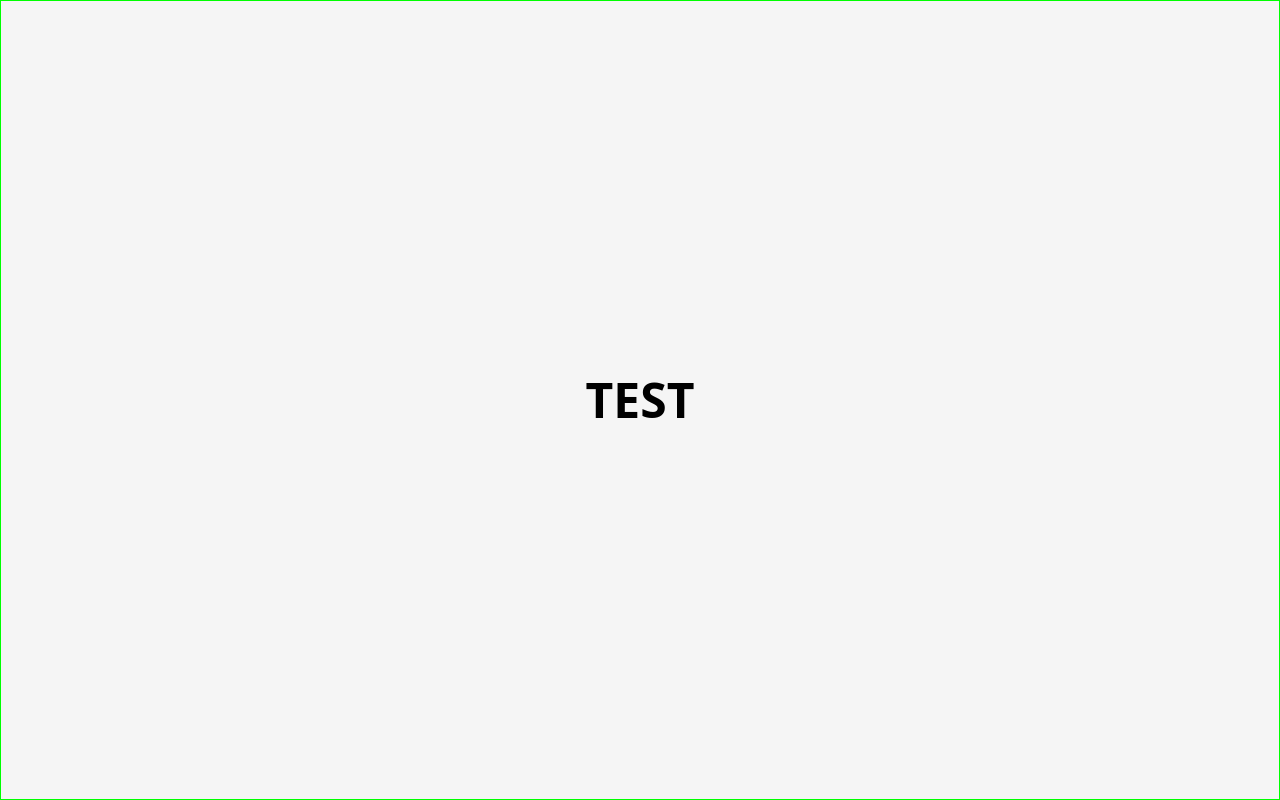
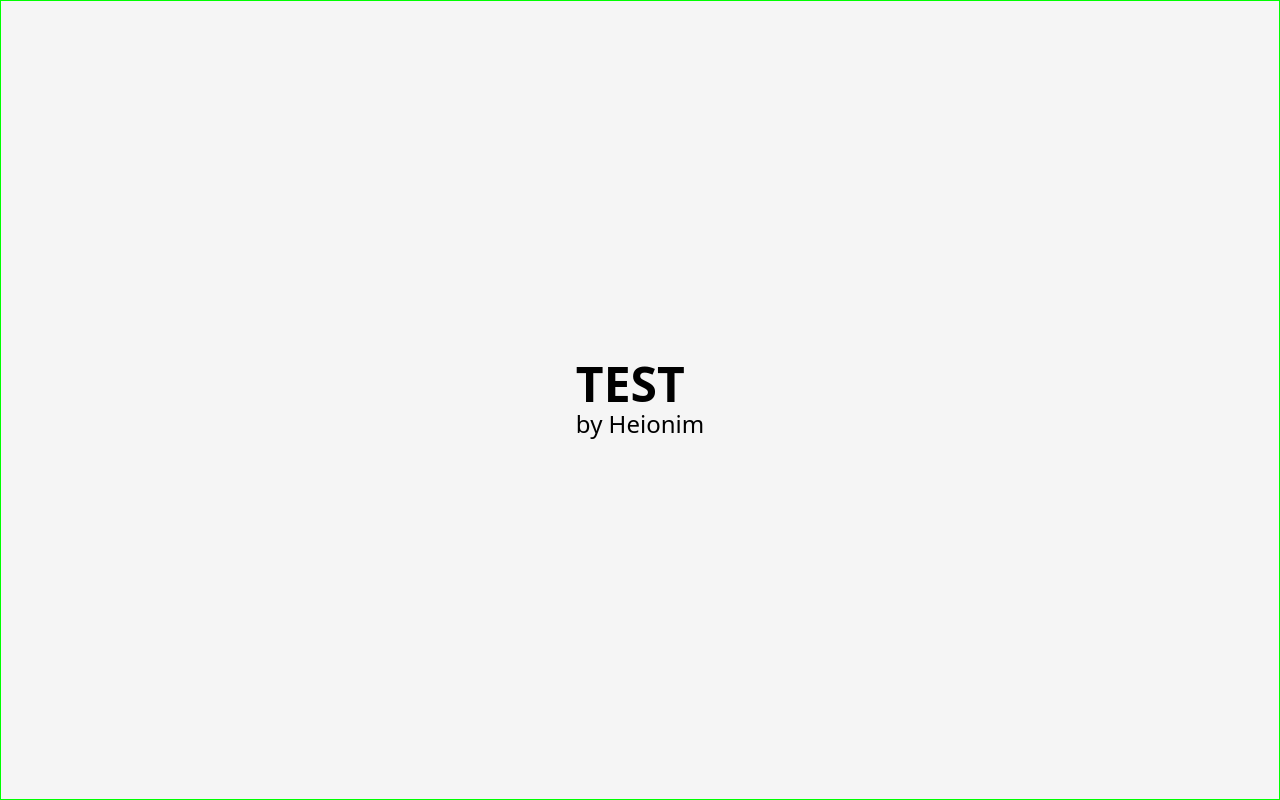
Before and after one commit to heionim31/cancer-public-site, a React (Vite) app: page / in a window 1280 px wide. Built offline with nearby package versions, Linux system fonts and the light colour scheme.

Commit message:
add: sample content

```diff
--- a/src/App.tsx
+++ b/src/App.tsx
@@ -1,5 +1,9 @@
 function App() {
-  return <h1 className="text-5xl font-bold">TEST</h1>;
+  return (
+    <>
+      <h1 className="text-5xl font-bold">TEST</h1>
+      <p className="text-2xl font-medium">by Heionim</p>
+    </>
+  );
 }
-
 export default App;
```
